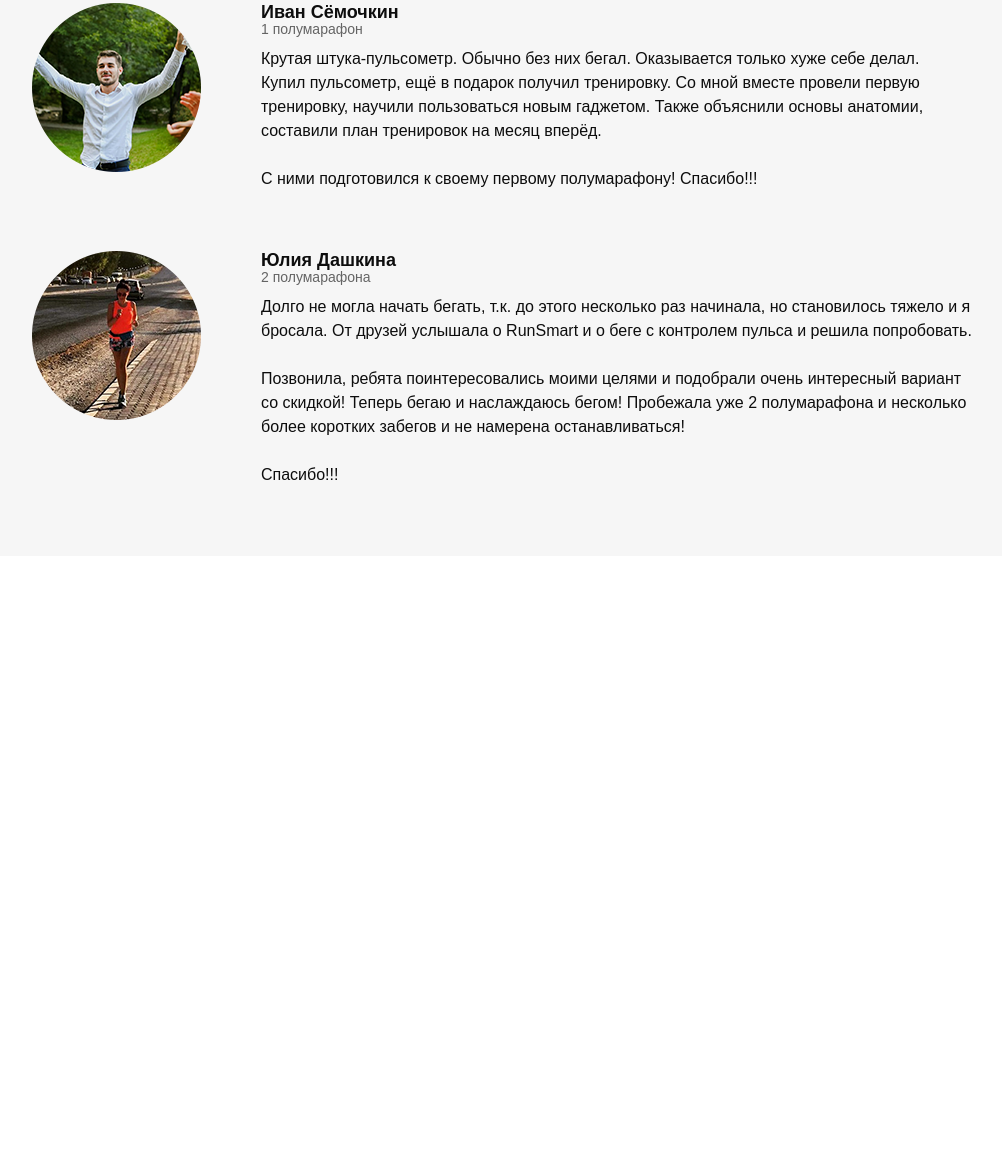
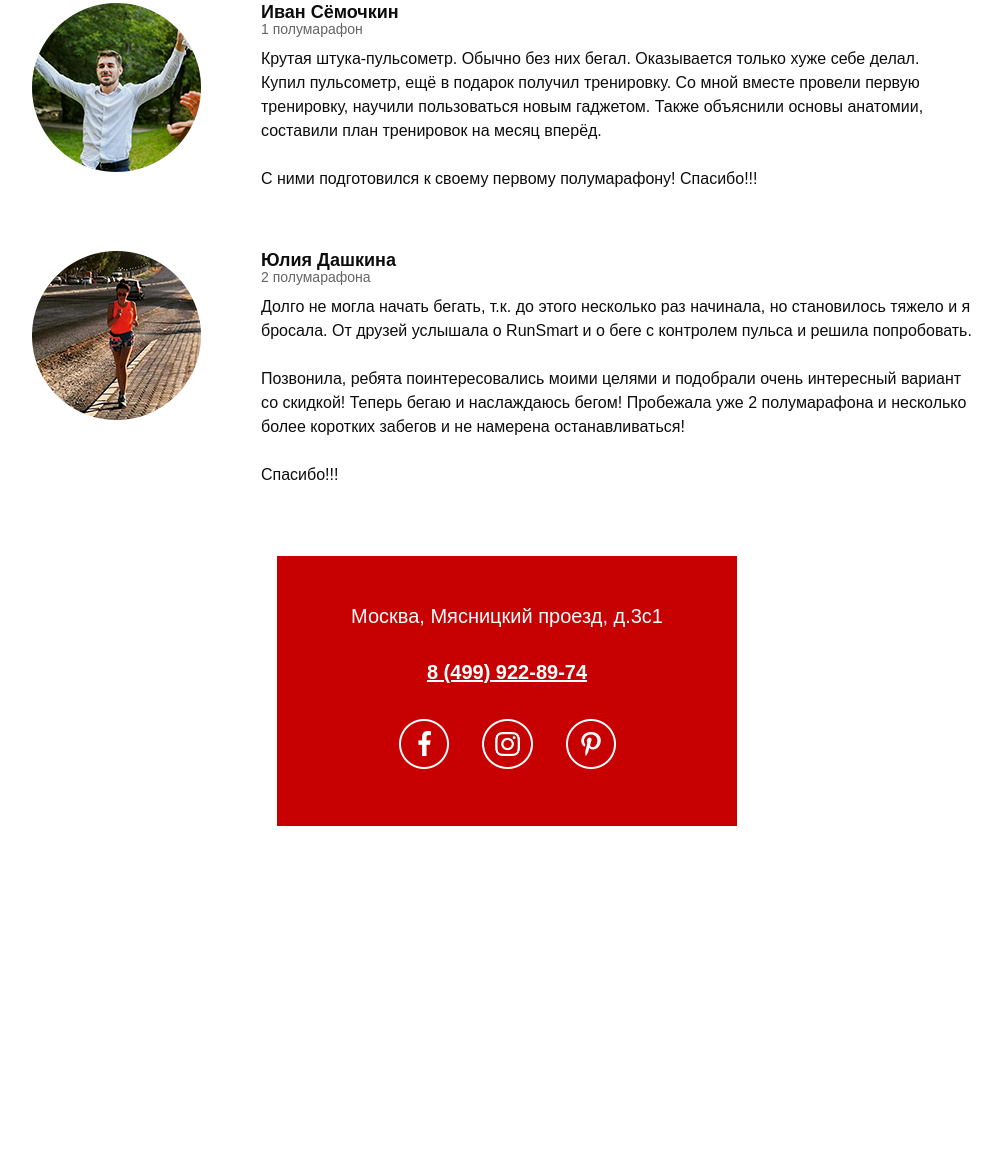
Before and after one commit to VARN0R/run-smart, a plain HTML site: page index.html in a window 1280 px wide. Shown: the part 4094-5247 px from the top of the page, without its empty margins (133-1135 px from the left). Before the commit the page ends 4650 px from the top, so only its background shows below. Drawn offline with nearby package versions, Linux system fonts and the light colour scheme.

Commit message:
add footer section and adaptive catalog section

```diff
--- a/index.html
+++ b/index.html
@@ -499,6 +499,26 @@
         </div>
     </section>
 
+    <footer class="footer">
+        <iframe src="https://yandex.ru/map-widget/v1/?um=constructor%3A8fad72fb91d2a46ca9bca9bfa60ee6c552a58175fa787d64056f0e0f7bcc2651&amp;source=constructor"
+                width="100%" height="630" frameborder="0"></iframe>
+        <div class="footer__info">
+            <address class="footer__addres">Москва, Мясницкий проезд, д.3с1</address>
+            <a href="tel:84999228974" class="footer__phone">8 (499) 922-89-74</a>
+            <div class="footer__media">
+                <a href="#" class="footer__media-item"><img src="icons/1.png" alt="facebook"></a>
+                <a href="#" class="footer__media-item"><img src="icons/2.png" alt="inst"></a>
+                <a href="#" class="footer__media-item"><img src="icons/3.png" alt="pinterest"></a>
+            </div>
+        </div>
+    </footer>
+
+<!--    <div class="overlay">-->
+<!--        <div class="modal">-->
+
+<!--        </div>-->
+<!--    </div>-->
+
     <script src="js/script.js"></script>
     <script type="text/javascript" src="//code.jquery.com/jquery-1.11.0.min.js"></script>
     <script type="text/javascript" src="//code.jquery.com/jquery-migrate-1.2.1.min.js"></script>
--- a/js/script.js
+++ b/js/script.js
@@ -14,3 +14,18 @@ window.addEventListener('DOMContentLoaded', () => {
         }
     });
 })
+
+
+const fadeIn = (element, duration) => {
+    element.style.opacity = 0;
+    element.style.display = 'block';
+
+    let start = null;
+    const step = (timestamp) => {
+        start = start ?? timestamp;
+        const progress = timestamp - start;
+        element.style.opacity = progress / duration;
+        progress < duration && requestAnimationFrame(step);
+    };
+    requestAnimationFrame(step);
+};
--- a/sass/blocks/_catalog.scss
+++ b/sass/blocks/_catalog.scss
@@ -116,7 +116,7 @@
       }
     }
     hr {
-      background-color:#E8E8E8;
+      background-color: red;
       margin-top: 19px;
       margin-bottom: 20px;
       border-bottom: none;
@@ -154,6 +154,7 @@
       }
     }
     &__list {
+      flex: 0 0 auto;
       list-style-type: none;
       width: 50%;
       margin-left: 26px;
@@ -188,3 +189,25 @@
   }
 
 }
+
+@media (max-width: 991px){
+  .catalog__content {
+    justify-content: center;
+  }
+}
+
+@media (max-width: 767px){
+  .catalog__tab {
+    width: 150px;
+    font-size: 14px;
+  }
+}
+
+@media (max-width: 575px){
+  .catalog__tabs {
+    flex-wrap: wrap;
+  }
+  .catalog__tab:nth-last-child(1){
+    margin-top: 10px;
+  }
+}
--- /dev/null
+++ b/sass/blocks/_footer.scss
@@ -0,0 +1,55 @@
+.footer {
+  height: 630px;
+  position: relative;
+  &__info {
+    position: absolute;
+    top: 0;
+    left: 50%;
+    transform: translateX(-50%);
+    width: 460px;
+    height: 270px;
+    padding: 50px 53px 56px 53px;
+    background-color: #C70101;
+  }
+  &__addres {
+    color: #FFF;
+    margin: 0 auto;
+    text-align: center;
+    font-size: 20px;
+    font-style: normal;
+    font-weight: 500;
+    line-height: 20px;
+  }
+  &__phone {
+    color: #FFF;
+    display: block;
+    margin: 36px auto 0;
+    text-align: center;
+    font-size: 20px;
+    font-style: normal;
+    font-weight: 700;
+    line-height: 20px;
+    &:hover {
+      color: #fff;
+    }
+  }
+  &__media {
+    display: flex;
+    justify-content: center;
+    margin: 36px auto 0;
+  }
+  &__media-item {
+    display: block;
+    margin: 0 15px;
+    img {
+      width: 53px;
+      height: 52px;
+    }
+  }
+}
+
+@media (max-width: 575px){
+  .footer__info {
+    width: 360px;
+  }
+}
--- a/sass/blocks/_reviews.scss
+++ b/sass/blocks/_reviews.scss
@@ -1,7 +1,7 @@
 .reviews {
   min-height: 920px;
-  padding: 5px 0 5px 0;
-  background-color: #F6F6F6;
+  padding: 5px 0 60px 0;
+  background-color: #fff;
   &__title {
     color: #0D0D0D;
     text-align: center;
--- a/sass/style.scss
+++ b/sass/style.scss
@@ -18,6 +18,7 @@
 @import "blocks/reviews";
 @import "blocks/slider";
 @import "blocks/catalog";
+@import "blocks/footer";
 
 @media (max-width: 991px) {
     .container {
```
Also changed, not shown: css/style.min.css, 1 other file.
